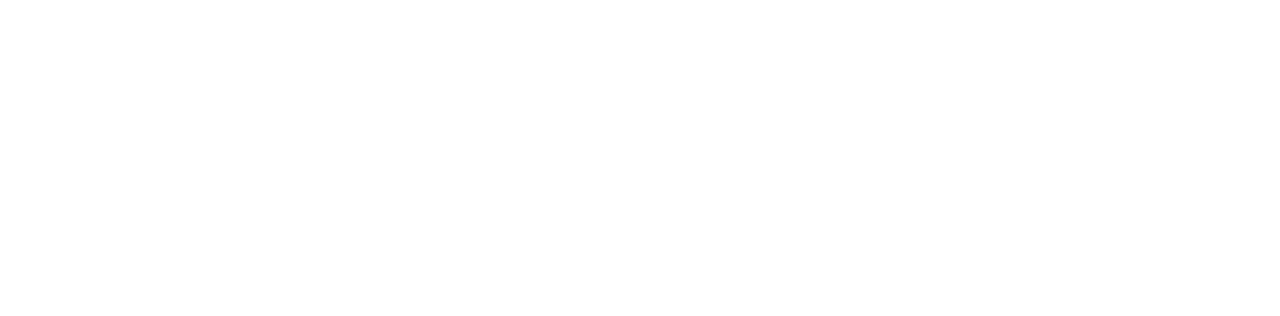
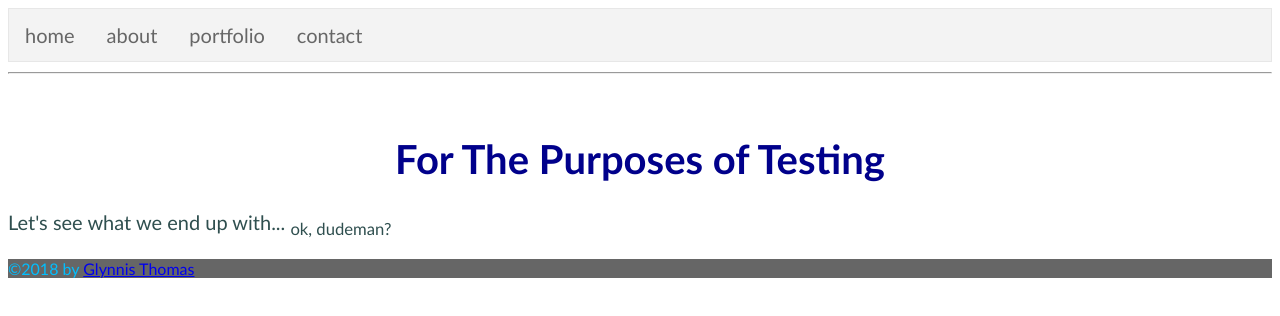
Before and after one commit to GT-rc/new-website, a plain HTML site: page templates/base.html in a window 1280 px wide. Drawn offline with Linux system fonts and the light colour scheme.

Commit message:
added some style, tested that basic templates work

```diff
--- a/static/styles/style.css
+++ b/static/styles/style.css
@@ -0,0 +1,60 @@
+/* what order do these go in? logical? elements / class / id? generational? */
+
+body {
+    font-family: 'Trebuchet MS', 'Lucida Sans Unicode', 'Lucida Grande', 'Lucida Sans', Arial, sans-serif;
+    font-size: 20px;
+    color: deepskyblue;
+
+}
+/*
+.nav {
+    overflow: hidden;
+} */
+
+.nav ul {
+    list-style-type: none;
+    margin: 0;
+    padding: 0;
+    overflow: hidden;
+    border: 1px solid #e7e7e7;
+    background-color: #f3f3f3;
+}
+
+.nav li {
+    float: left;
+}
+
+.nav li a {
+    display: block;
+    color: #666;
+    text-align: center;
+    padding: 14px 16px;
+    text-decoration: none;
+}
+
+.nav li a:hover:not(.active) {
+    background-color: #ddd;
+}
+
+.nav li a.active {
+    color: white;
+    background-color: #4caf50;
+}
+
+h1 {
+    color: darkblue;
+    text-align: center;
+}
+
+p {
+    color: darkslategray;
+}
+/*
+#portfolio {
+
+} */
+
+.footer {
+    font-size: 0.80em;
+    background-color: #666;
+}
--- a/templates/base.html
+++ b/templates/base.html
@@ -11,13 +11,29 @@
     <body>
 
         <!-- create nav bar - look into navbar tag class="nav"  -->
+        <div class="nav">
+            <ul>
+                <li><a class="actve" href="#home">home</a></li>
+                <li><a href="#about">about</a></li>
+                <li><a href="#portfolio">portfolio</a></li>
+                <li><a href="#contact">contact</a></li>
+            </ul>
+        </div>
+
+        <hr>
+        <br>
+
+        <h1>For The Purposes of Testing</h1>
+
+        <p>Let's see what we end up with...
+            <sub>ok, dudeman?</sub></p>
 
         <!-- Insert page extension placeholders here  -->
 
     </body>
 
-    <footer>
-
+    <footer class="footer">
+        &copy;2018 by <a href="mailto:glynnisthomas@gmail.com?Subject=Note%20From%20Self%20Site" >Glynnis Thomas</a>
     </footer>
 
 </html>
```
